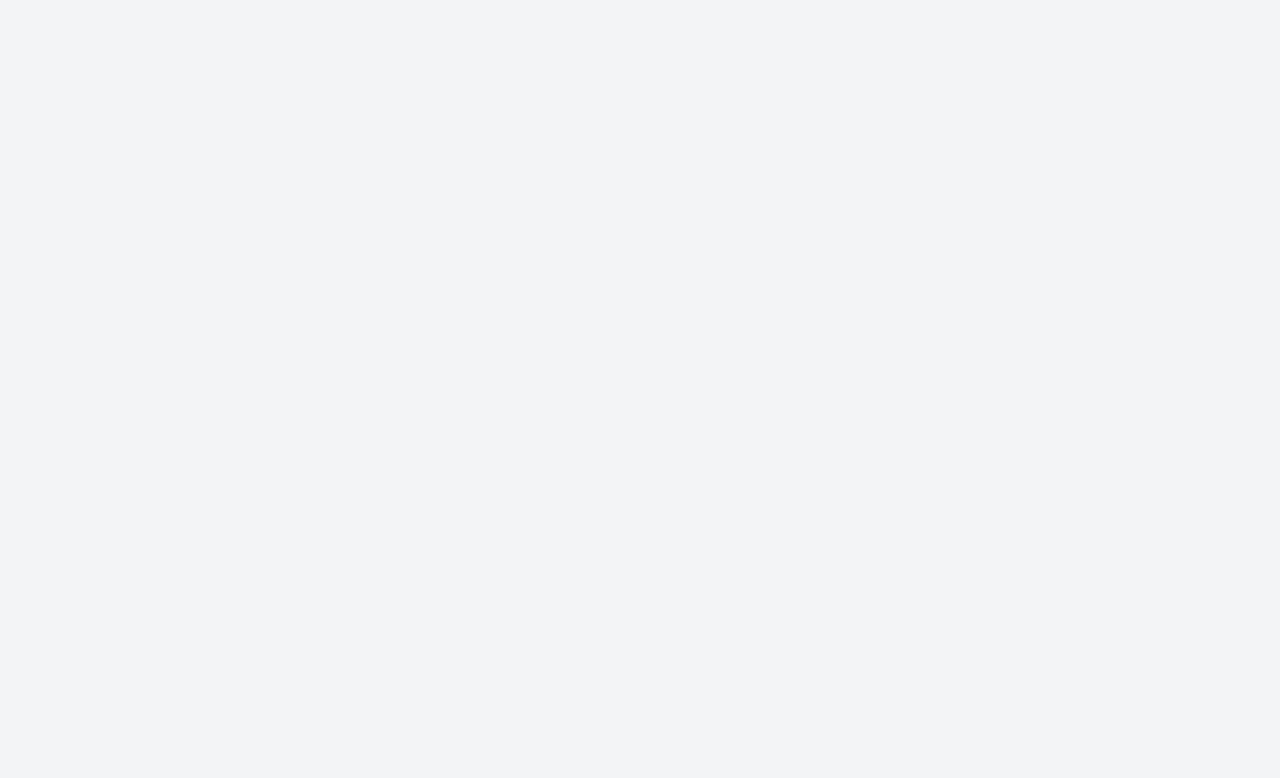
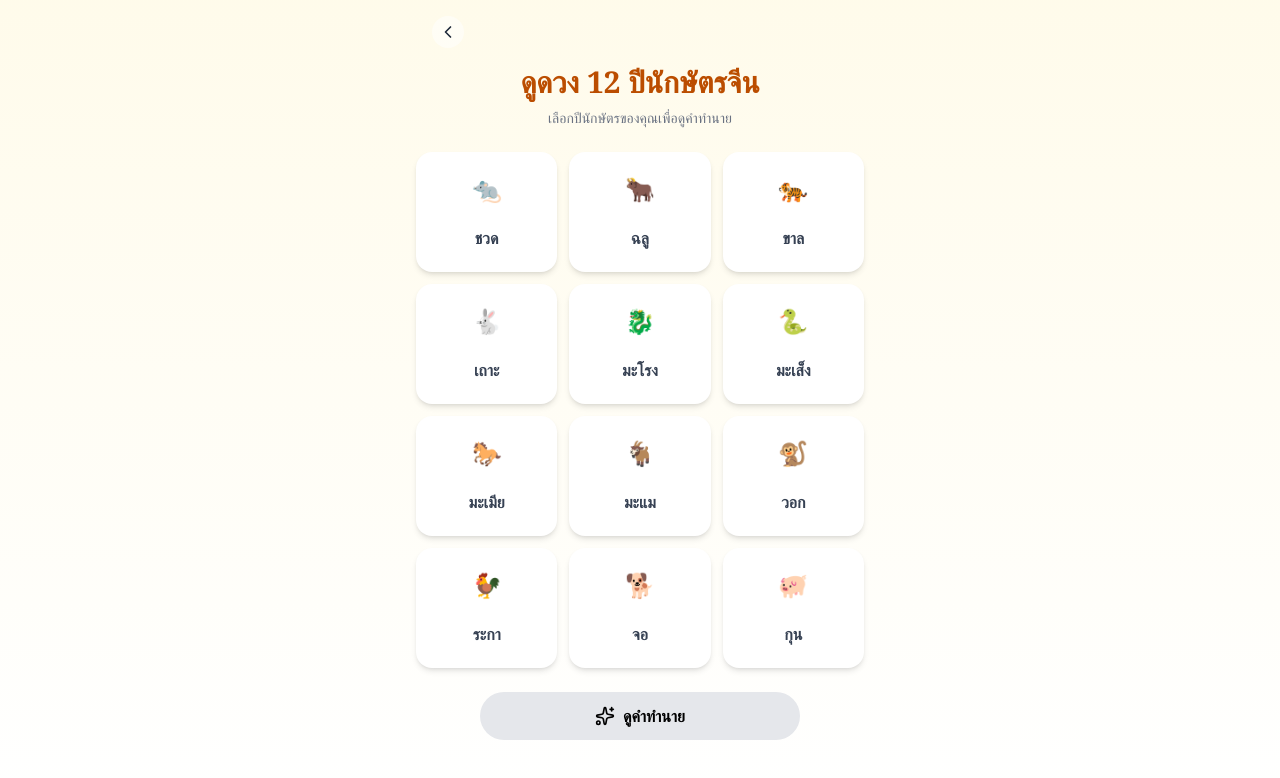
Before and after one commit to leo-nicha/horoscope-app, a React (Vite) app: page /luckycnzodiac in a window 1280 px wide. Before the commit this address had no page. Shown: the top 778 px of the page. Built offline with nearby package versions, Linux system fonts and the light colour scheme.

Commit message:
add chinese zodiac

```diff
--- a/src/App.tsx
+++ b/src/App.tsx
@@ -12,6 +12,7 @@ import FortuneSticks from './components/randomizers/FortuneSticks';
 import LuckyNumber from './components/randomizers/LuckyNumber';
 import DreamAnimal from './components/randomizers/DreamAnimal';
 import Lucky7Days from './components/randomizers/Lucky7Days';
+import ChineseZodiac from './components/randomizers/ChineseZodiac';
 
 const App: React.FC = () => {
   return (
@@ -29,6 +30,7 @@ const App: React.FC = () => {
         <Route path="/luckyphone" element={<LuckyNumber />} />
         <Route path="/dreamanimal" element={<DreamAnimal />} />
         <Route path="/luckyday" element={<Lucky7Days />} />
+        <Route path="/luckycnzodiac" element={<ChineseZodiac />} />
       </Routes>
     </div>
   );
--- a/src/components/HoroscopeList.tsx
+++ b/src/components/HoroscopeList.tsx
@@ -5,12 +5,16 @@ import { useNavigate } from "react-router-dom";
 const ContentList: React.FC = () => {
     const items = [
         { title: 'วันเกิด', subtitle: 'ดูดวง', imageUrl: '/luckydays.jpg' },
+        { title: 'ปีเกิด', subtitle: 'ดูดวง', imageUrl: '/luckycnzodiac.jpg' },
     ];
 
     const navigate = useNavigate();
     const handleItemClick = (title: string) => {
         if (title === 'วันเกิด') {
             navigate(`/luckyday`)
+        }
+                if (title === 'ปีเกิด') {
+            navigate(`/luckycnzodiac`)
         }
     };
 
--- /dev/null
+++ b/src/components/randomizers/ChineseZodiac.tsx
@@ -0,0 +1,173 @@
+import React, { useState } from "react";
+import { Loader2, ChevronLeftIcon, Sparkles } from "lucide-react";
+import { useNavigate } from "react-router-dom";
+import { Card, Button } from "flowbite-react";
+
+const API_URL = "https://chinese-zodiac-api.vercel.app/chinese_zodiac_12.json";
+
+interface ZodiacData {
+  zodiac_ch: string;
+  zodiac_th: string;
+  element: string;
+  years: string[];
+  personality: string;
+  career: string;
+  love: string;
+  finance: string;
+  compatible: string[];
+  enemy: string[];
+  lucky_color: string[];
+  lucky_number: number[];
+  tips: string;
+}
+
+const ChineseZodiac: React.FC = () => {
+  const navigate = useNavigate();
+  const [zodiac, setZodiac] = useState("");
+  const [loading, setLoading] = useState(false);
+  const [result, setResult] = useState<ZodiacData | null>(null);
+  const [error, setError] = useState<string | null>(null);
+
+  const zodiacs = [
+    { key: "Rat", label: "ชวด", emoji: "🐀" },
+    { key: "Ox", label: "ฉลู", emoji: "🐂" },
+    { key: "Tiger", label: "ขาล", emoji: "🐅" },
+    { key: "Rabbit", label: "เถาะ", emoji: "🐇" },
+    { key: "Dragon", label: "มะโรง", emoji: "🐉" },
+    { key: "Snake", label: "มะเส็ง", emoji: "🐍" },
+    { key: "Horse", label: "มะเมีย", emoji: "🐎" },
+    { key: "Goat", label: "มะแม", emoji: "🐐" },
+    { key: "Monkey", label: "วอก", emoji: "🐒" },
+    { key: "Rooster", label: "ระกา", emoji: "🐓" },
+    { key: "Dog", label: "จอ", emoji: "🐕" },
+    { key: "Pig", label: "กุน", emoji: "🐖" },
+  ];
+
+  const handleSubmit = async () => {
+    if (!zodiac) {
+      setError("กรุณาเลือกปีนักษัตรของคุณ");
+      return;
+    }
+
+    setLoading(true);
+    setError(null);
+    setResult(null);
+
+    try {
+      const response = await fetch(API_URL);
+      if (!response.ok) throw new Error("ไม่สามารถเชื่อมต่อ API ได้");
+      const data = await response.json();
+      const found = data[zodiac];
+
+      if (!found) {
+        setError("ไม่พบข้อมูลนักษัตรนี้ในระบบ");
+      } else {
+        setResult(found);
+      }
+    } catch (err: any) {
+      setError(err.message || "เกิดข้อผิดพลาดในการดึงข้อมูล");
+    } finally {
+      setLoading(false);
+    }
+  };
+
+  return (
+    <div
+      className={`min-h-screen transition-all duration-700 bg-linear-to-b from-amber-50 to-white flex flex-col items-center p-4 font-sans relative`}
+    >
+      {/* ปุ่มกลับ */}
+      <div className="w-full max-w-md px-4 absolute top-4">
+        <div
+          onClick={() => navigate("/")}
+          className="w-8 h-8 flex items-center justify-center rounded-full bg-white/50 hover:bg-amber-100 cursor-pointer transition"
+        >
+          <ChevronLeftIcon className="h-5 w-5 text-gray-800" />
+        </div>
+      </div>
+
+      {/* หัวข้อ */}
+      <header className="text-center mt-12 mb-6 w-full">
+        <h1 className="text-3xl font-extrabold text-amber-700 font-serif mb-2">
+          ดูดวง 12 ปีนักษัตรจีน
+        </h1>
+        <p className="text-sm text-gray-500">เลือกปีนักษัตรของคุณเพื่อดูคำทำนาย</p>
+      </header>
+
+      {/* ตัวเลือกนักษัตร */}
+      <div className="grid grid-cols-3 sm:grid-cols-4 gap-3 mb-6 w-full max-w-md mx-auto">
+        {zodiacs.map((z) => (
+          <Card
+            key={z.key}
+            className={`h-30 cursor-pointer text-center py-3 rounded-2xl border-2 transition-all duration-300
+              ${zodiac === z.key
+                ? "border-amber-500 bg-amber-50 shadow-lg scale-105"
+                : "border-transparent hover:border-amber-300"}
+            `}
+            onClick={() => setZodiac(z.key)}
+          >
+            <p className="text-2xl mb-1">{z.emoji}</p>
+            <p className="font-bold text-gray-700">{z.label}</p>
+          </Card>
+        ))}
+      </div>
+
+      {/* ปุ่มทำนาย */}
+      <Button
+        onClick={handleSubmit}
+        disabled={loading}
+        color="warning"
+        className="w-full max-w-xs mb-6 font-bold rounded-full text-md bg-gray-200 h-12"
+      >
+        {loading ? (
+          <>
+            <Loader2 className="w-5 h-5 mr-2 animate-spin" />
+            กำลังโหลดข้อมูล...
+          </>
+        ) : (
+          <>
+            <Sparkles className="w-5 h-5 mr-2" />
+            ดูคำทำนาย
+          </>
+        )}
+      </Button>
+
+      {/* แสดงผล */}
+      <main className="w-full flex justify-center">
+        {error && (
+          <div className="p-3 bg-red-100 border border-red-300 text-red-700 rounded-md max-w-xs text-center text-sm">
+            {error}
+          </div>
+        )}
+
+        {!loading && !error && result && (
+          <div className="bg-white rounded-2xl shadow-md p-5 border border-amber-200 max-w-md w-full text-left">
+            <h2 className="text-xl font-bold text-amber-700 mb-2 text-center">
+              {result.zodiac_ch} ({result.zodiac_th})
+            </h2>
+            <p className="text-center text-gray-600 mb-4">
+              ธาตุประจำปี: <b>{result.element}</b>
+            </p>
+
+            <div className="space-y-3 text-gray-700 leading-relaxed">
+              <p><b>📅 ปีที่อยู่ในราศีนี้:</b> {result.years.join(", ")}</p>
+              <p><b>👤 บุคลิกภาพ:</b> {result.personality}</p>
+              <p><b>💼 การงาน:</b> {result.career}</p>
+              <p><b>💰 การเงิน:</b> {result.finance}</p>
+              <p><b>💖 ความรัก:</b> {result.love}</p>
+              <p><b>✔️ มิตร:</b> {result.compatible.join(", ")}</p>
+              <p><b>✖️ ศัตรู:</b> {result.enemy.join(", ")}</p>
+              <p><b>🎨 สีมงคล:</b> {result.lucky_color.join(", ")}</p>
+              <p><b>🍀 เลขมงคล:</b> {result.lucky_number.join(", ")}</p>
+              <p className="text-center mt-4">
+                <b>✨ เคล็ดลับเสริมดวง ✨</b>
+                <p>{result.tips}</p>
+              </p>
+            </div>
+          </div>
+        )}
+      </main>
+    </div>
+  );
+};
+
+export default ChineseZodiac;
--- a/src/components/randomizers/Lucky7Days.tsx
+++ b/src/components/randomizers/Lucky7Days.tsx
@@ -25,7 +25,6 @@ const Lucky7Days: React.FC = () => {
     const [result, setResult] = useState<LuckyDayData | null>(null);
     const [error, setError] = useState<string | null>(null);
 
-    // 🎨 สีธีมตามวัน
     const themeColors: Record<string, string> = {
         Sunday: "from-red-100 to-white",
         Monday: "from-yellow-100 to-white",
@@ -119,7 +118,6 @@ const Lucky7Days: React.FC = () => {
                         );
                     }
 
-                    // กล่องปกติ
                     return (
                         <Card
                             key={d.value}
```
Also changed, not shown: public/luckycnzodiac.jpg (added).
